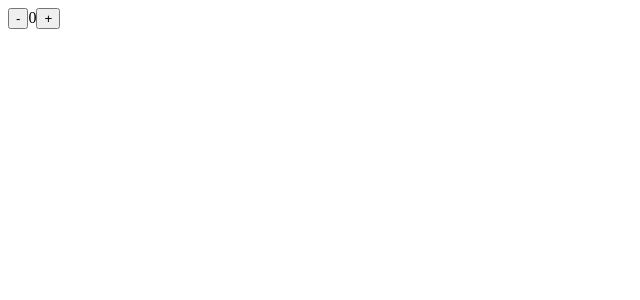
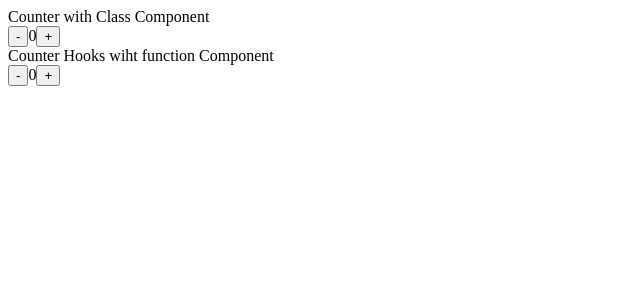
Before and after one commit to Gdansklol/react-simple-counter, a React (Create React App) app: page / in a window 1280 px wide. Shown: the top 300 px of the page, without its empty margins (0-640 px from the left). Built offline with nearby package versions, Linux system fonts and the light colour scheme.

Commit message:
default value before using (props)

```diff
--- a/src/App.js
+++ b/src/App.js
@@ -1,11 +1,17 @@
 import React from 'react';
 import Counter from './Counter';
+import CounterHooks from './CounterHooks';
 
 
 function App() {
   console.log("Rendering App")
   return (
-    <Counter initialCount={0} />
+    <>
+      Counter with Class Component
+      <Counter initialCount={0} />
+      Counter Hooks wiht function Component
+      <CounterHooks initialCount={0} />
+    </>
   );
 }
 
--- a/src/CounterHooks.js
+++ b/src/CounterHooks.js
@@ -6,7 +6,9 @@ import React from 'react';
 export default function CounterHooks() {
     return (
         <div>
-            <button>-</button>
+            <button >-</button>
+            <span>0</span>
+            <button>+</button>
         </div>
     )
 }
```
